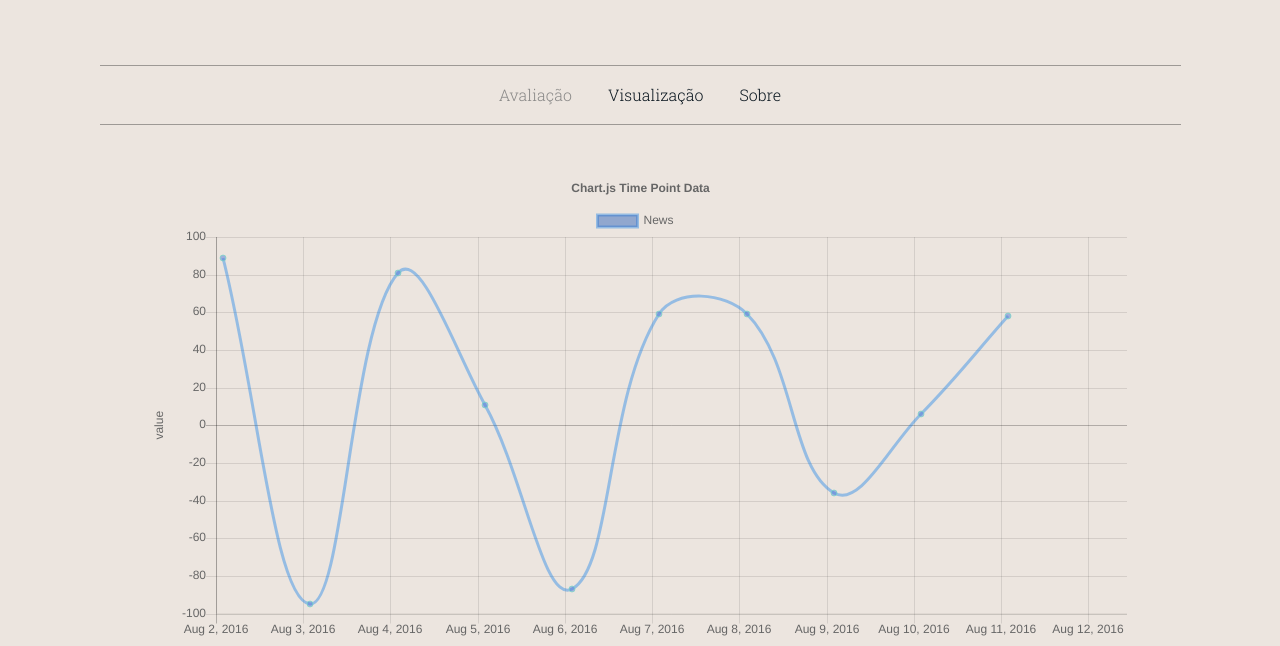
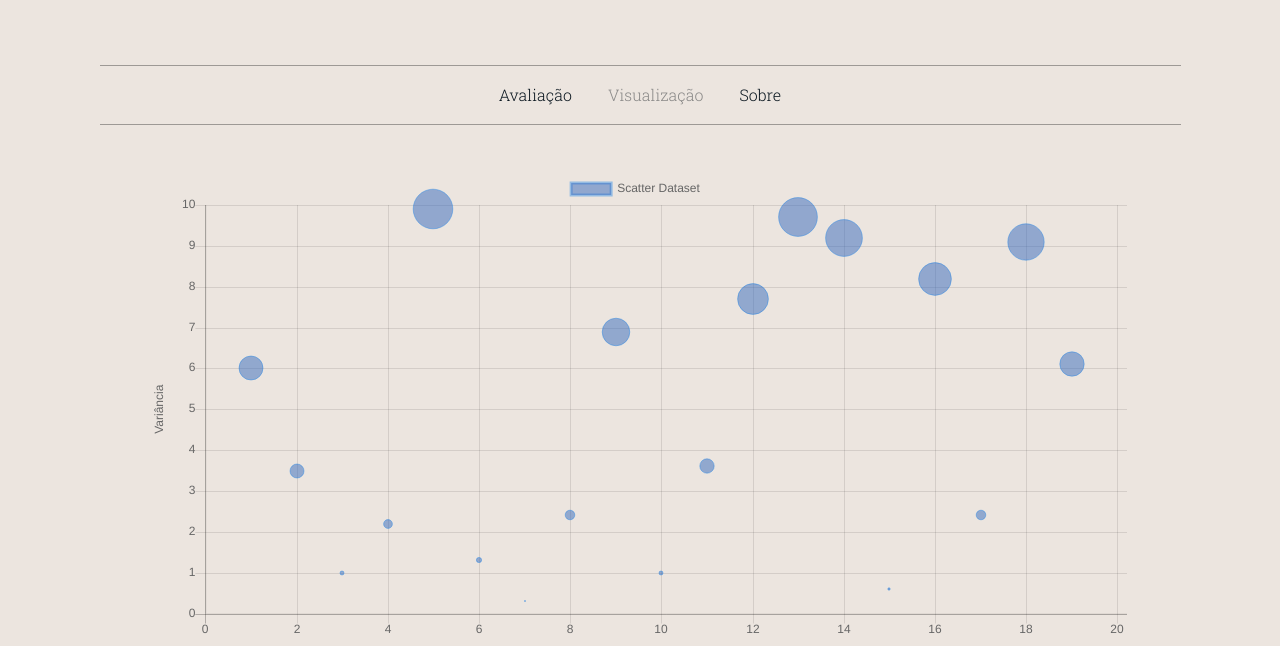
Before and after one commit to brunocalou/BigDataTime, a plain HTML site: page vis/visualize.html in a window 1280 px wide. Shown: the part 149-795 px from the top of the page. Drawn offline with Linux system fonts and the light colour scheme.

Commit message:
Added results to visualization page. Fixed links on visualization pages

```diff
--- a/vis/js/mainchart.js
+++ b/vis/js/mainchart.js
@@ -1,61 +1,166 @@
-function randomScalingFactor() {
-	return Math.round(Math.random() * 100 * (Math.random() > 0.5 ? -1 : 1));
-}
+// function randomScalingFactor() {
+// 	return Math.round(Math.random() * 100 * (Math.random() > 0.5 ? -1 : 1));
+// }
 function randomColorFactor() {
 	return Math.round(Math.random() * 255);
 }
 function randomColor(opacity) {
 	return 'rgba(' + randomColorFactor() + ',' + randomColorFactor() + ',' + randomColorFactor() + ',' + (opacity || '.3') + ')';
 }
-function newDate(days) {
-	return moment().add(days, 'd').toDate();
-}
-function newDateString(days) {
-	return moment().add(days, 'd').format();
-}
-var texts=[];
-for(var i=0;i<10;i++)
-{
-	texts.push({"title":"Titulo"+i,"text":"ASdfkpoasfkpokasfokapofKPOFAKaspofkpoaskgfPOAKgPOAGKpo","date":newDateString(i)});
-}
-var dataset1={};
-dataset1.label="News";
-dataset1.fill=false;
-dataset1.data=[];
-for(var i=0;i<texts.length;i++)
-{
-	dataset1.data.push({x:texts[i]["date"],y:randomScalingFactor(),label:texts[i]["title"]});
-}
+// function newDate(days) {
+// 	return moment().add(days, 'd').toDate();
+// }
+// function newDateString(days) {
+// 	return moment().add(days, 'd').format();
+// }
+// var texts=[];
+// for(var i=0;i<10;i++)
+// {
+// 	texts.push({"title":"Titulo"+i,"text":"ASdfkpoasfkpokasfokapofKPOFAKaspofkpoaskgfPOAKgPOAGKpo","date":newDateString(i)});
+// }
+// var dataset1={};
+// dataset1.label="News";
+// dataset1.fill=false;
+// dataset1.data=[];
+// for(var i=0;i<texts.length;i++)
+// {
+// 	dataset1.data.push({x:texts[i]["date"],y:randomScalingFactor(),label:texts[i]["title"]});
+// }
+// var config = {
+// 	type: 'line',
+// 	data: {
+// 		datasets: [dataset1]
+// 	},
+// 	options: {
+// 		responsive: true,
+//         title:{
+//             display:true,
+//             text:"Chart.js Time Point Data"
+//         },
+// 		scales: {
+// 			xAxes: [{
+// 				type: "time",
+// 				display: true,
+// 				scaleLabel: {
+// 					display: true,
+// 					labelString: 'Date'
+// 				}
+// 			}],
+// 			yAxes: [{
+// 				display: true,
+// 				scaleLabel: {
+// 					display: true,
+// 					labelString: 'value'
+// 				}
+// 			}]
+// 		}
+// 	}
+// };
 var config = {
-	type: 'line',
+        type: 'bubble',
         data: {
-		datasets: [dataset1]
+            datasets: [{
+                label: 'Scatter Dataset',
+                data: [{
+                    y: 6.10,
+                    r: 6.10 * 2,
+                    x: 19
+                },{
+                    y: 6.00,
+                    r: 6.00 * 2,
+                    x: 1
+                }, {
+                    y: 3.50,
+                    r: 3.50 * 2,
+                    x: 2
+                }, {
+                    y: 1.00,
+                    r: 1.00 * 2,
+                    x: 3
+                }, {
+                    y: 2.20,
+                    r: 2.20 * 2,
+                    x: 4
+                }, {
+                    y: 9.90,
+                    r: 9.90 * 2,
+                    x: 5
+                }, {
+                    y: 1.30,
+                    r: 1.30 * 2,
+                    x: 6
+                }, {
+                    y: 0.30,
+                    r: 0.30 * 2,
+                    x: 7
+                }, {
+                    y: 2.40,
+                    r: 2.40 * 2,
+                    x: 8
+                }, {
+                    y: 6.90,
+                    r: 6.90 * 2,
+                    x: 9
+                }, {
+                    y: 1.00,
+                    r: 1.00 * 2,
+                    x: 10
+                }, {
+                    y: 3.60,
+                    r: 3.60 * 2,
+                    x: 11
+                }, {
+                    y: 7.70,
+                    r: 7.70 * 2,
+                    x: 12
+                }, {
+                    y: 9.70,
+                    r: 9.70 * 2,
+                    x: 13
+                }, {
+                    y: 9.20,
+                    r: 9.20 * 2,
+                    x: 14
+                }, {
+                    y: 0.60,
+                    r: 0.60 * 2,
+                    x: 15
+                }, {
+                    y: 8.20,
+                    r: 8.20 * 2,
+                    x: 16
+                }, {
+                    y: 2.40,
+                    r: 2.40 * 2,
+                    x: 17
+                }, {
+                    y: 9.10,
+                    r: 9.10 * 2,
+                    x: 18
+                }]
+            }]
         },
         options: {
-		responsive: true,
-        title:{
-            display:true,
-            text:"Chart.js Time Point Data"
-        },
             scales: {
                 xAxes: [{
-				type: "time",
-				display: true,
+                    type: 'linear',
+                    position: 'bottom',
                     scaleLabel: {
 						display: true,
-					labelString: 'Date'
+						labelString: 'Número do Cluster'
 					}
                 }],
-			yAxes: [{
-				display: true,
+                yAxes: [
+                {
                 	scaleLabel: {
                 		display: true,
-					labelString: 'value'
+                		labelString: "Variância"
                 	}
                 }]
             }
         }
     };
+
 $.each(config.data.datasets, function(i, dataset) {
 	dataset.borderColor = randomColor(0.4);
 	dataset.backgroundColor = randomColor(0.5);
@@ -63,37 +168,42 @@ $.each(config.data.datasets, function(i, dataset) {
 	dataset.pointBackgroundColor = randomColor(0.5);
 	dataset.pointBorderWidth = 1;
 });
+// window.onload = function() {
+// 	var ctx = document.getElementById("canvas").getContext("2d");
+// 	window.myLine = new Chart(ctx, config);
+// };
+// $('#randomizeData').click(function() {
+// 	$.each(config.data.datasets, function(i, dataset) {
+// 		$.each(dataset.data, function(j, dataObj) {
+// 			dataObj.y = randomScalingFactor();
+// 		});
+// 	});
+// 	window.myLine.update();
+// });
+// $('#addData').click(function() {
+// 	if (config.data.datasets.length > 0) {
+// 		var lastTime = myLine.scales['x-axis-0'].labelMoments[0].length ? myLine.scales['x-axis-0'].labelMoments[0][myLine.scales['x-axis-0'].labelMoments[0].length - 1] : moment();
+// 		var newTime = lastTime
+// 			.clone()
+// 			.add(1, 'day')
+// 			.format('MM/DD/YYYY HH:mm');
+// 		for (var index = 0; index < config.data.datasets.length; ++index) {
+// 			config.data.datasets[index].data.push({
+// 				x: newTime,
+// 				y: randomScalingFactor()
+// 			});
+// 		}
+// 		window.myLine.update();
+// 	}
+// });
+// $('#removeData').click(function() {
+// 	config.data.datasets.forEach(function(dataset, datasetIndex) {
+// 		dataset.data.pop();
+// 	});
+// 	window.myLine.update();
+// });
+
 window.onload = function() {
     var ctx = document.getElementById("canvas").getContext("2d");
     window.myLine = new Chart(ctx, config);
 };
-$('#randomizeData').click(function() {
-	$.each(config.data.datasets, function(i, dataset) {
-		$.each(dataset.data, function(j, dataObj) {
-			dataObj.y = randomScalingFactor();
-		});
-	});
-	window.myLine.update();
-});
-$('#addData').click(function() {
-	if (config.data.datasets.length > 0) {
-		var lastTime = myLine.scales['x-axis-0'].labelMoments[0].length ? myLine.scales['x-axis-0'].labelMoments[0][myLine.scales['x-axis-0'].labelMoments[0].length - 1] : moment();
-		var newTime = lastTime
-			.clone()
-			.add(1, 'day')
-			.format('MM/DD/YYYY HH:mm');
-		for (var index = 0; index < config.data.datasets.length; ++index) {
-			config.data.datasets[index].data.push({
-				x: newTime,
-				y: randomScalingFactor()
-			});
-		}
-		window.myLine.update();
-	}
-});
-$('#removeData').click(function() {
-	config.data.datasets.forEach(function(dataset, datasetIndex) {
-		dataset.data.pop();
-	});
-	window.myLine.update();
-});
--- a/vis/visualize.html
+++ b/vis/visualize.html
@@ -40,8 +40,8 @@ canvas {
 	<div class="small-12 medium-12 large-12 small-centered columns">
 		<nav>
 			<ul class="inline-list-custom">
-				<li><a href="index.html" class="current">Avaliação</a></li>
-				<li><a href="visualize.html">Visualização</a></li>
+				<li><a href="index.html">Avaliação</a></li>
+				<li><a href="visualize.html" class="current">Visualização</a></li>
 				<li><a href="about.html">Sobre</a></li>
 			</ul>
 		</nav>
@@ -58,7 +58,7 @@ canvas {
 			<button id="addData">Add Data</button>
 			<button id="removeData">Remove Data</button> -->
 
-			<a href="avalia.html" class="button">Avalie uma notícia</a>
+			<a href="index.html" class="button">Avalie uma notícia</a>
 	    </div>
 	</div>
 </div>
```
Also changed, not shown: vis/about.html (+2 -2 lines). Lines whose indentation alone changed are shown as unchanged.
